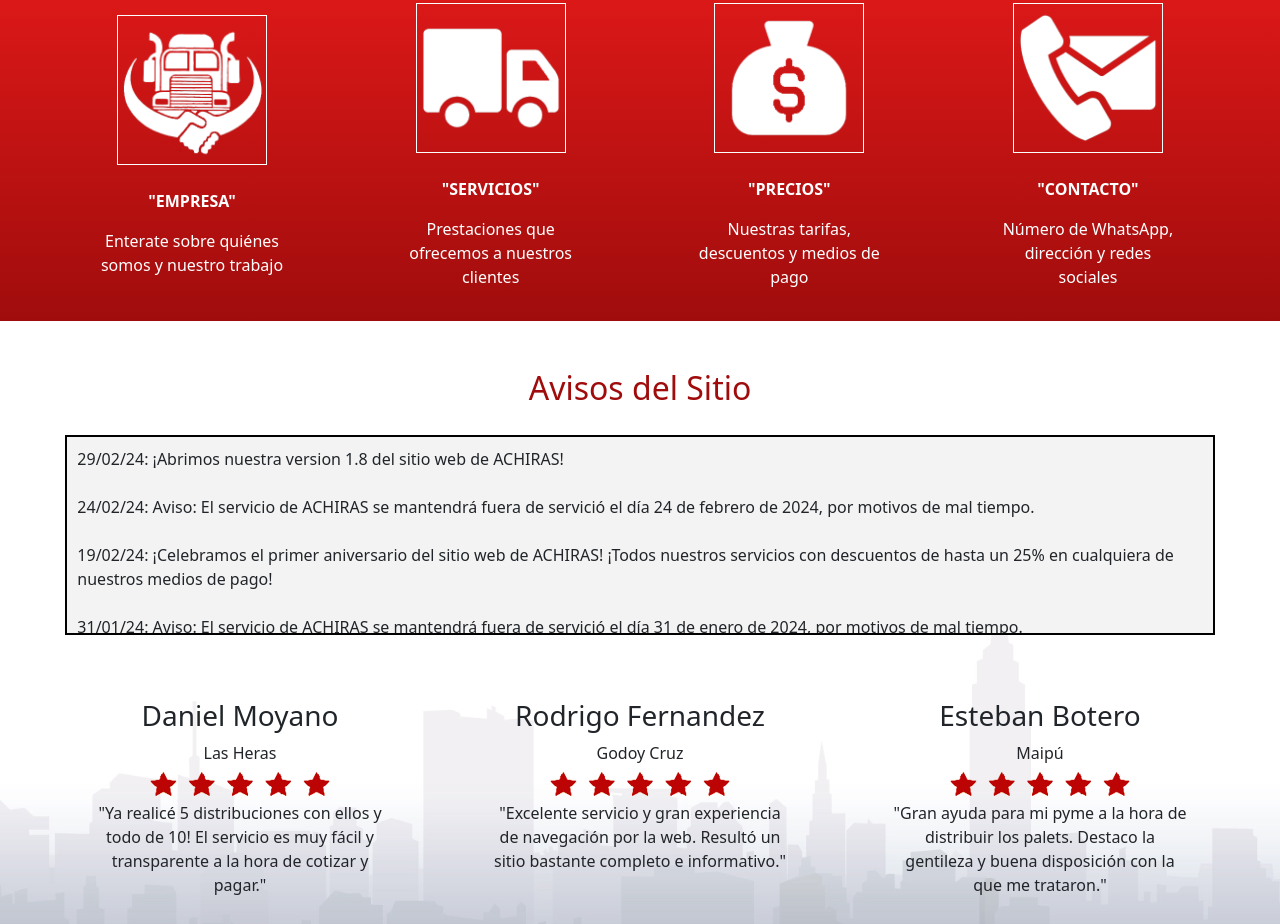
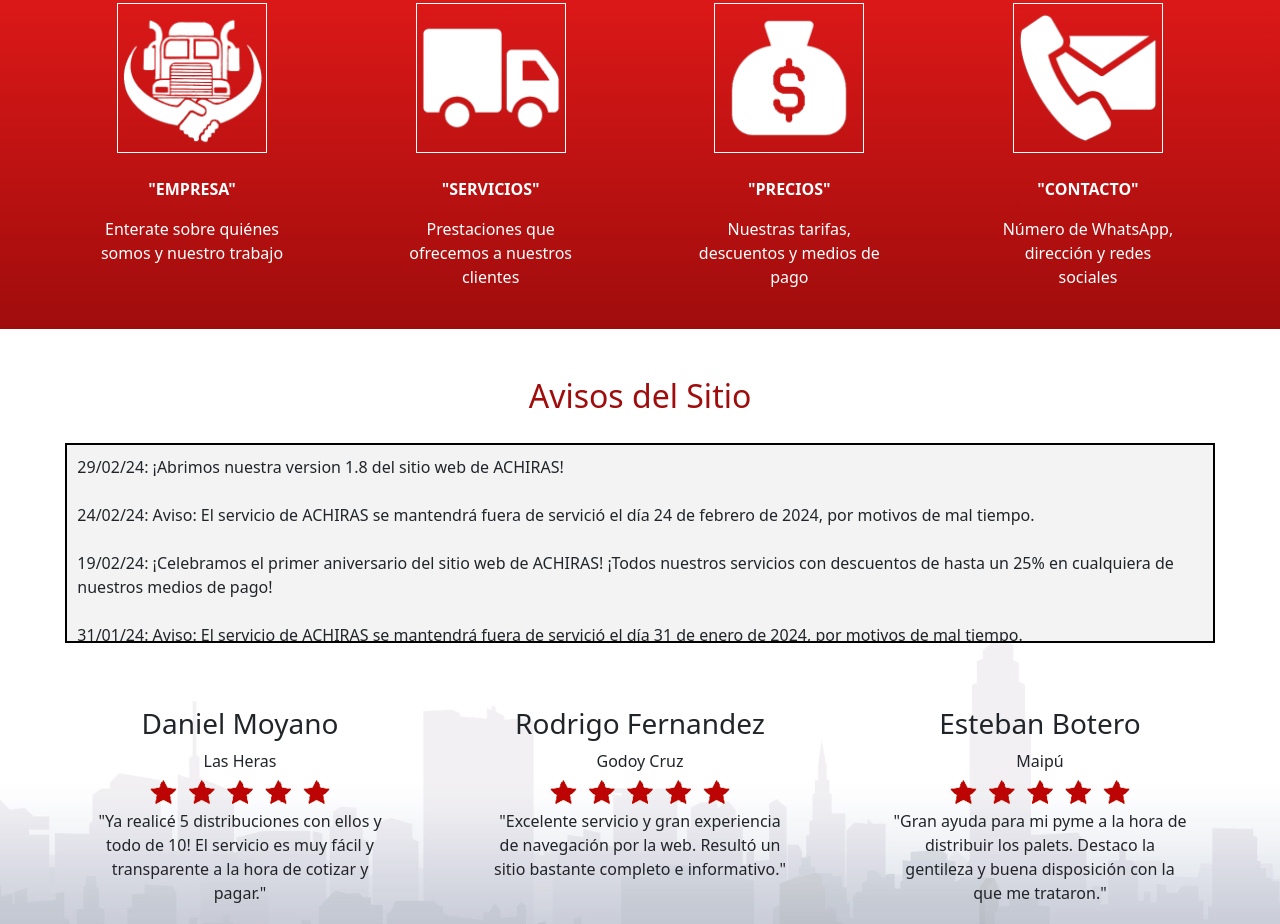
Before and after one commit to Roberto031094/PreEntrega3-Rodriguez, a website: page index.html in a window 1280 px wide. Shown: the part 1390-2314 px from the top of the page. Drawn offline with nearby package versions, Linux system fonts and the light colour scheme.

Commit message:
Correcciones index

```diff
--- a/index.html
+++ b/index.html
@@ -53,27 +53,27 @@
                     <a href="./paginas/empresa.html"><img src="./imagenes/icono-empresa.png" alt="icon-achiras" class="explora__icono"></a>
                     <br>
                     <p class="explora__nombre">"EMPRESA"</p>
-                    <p>Enterate sobre quiénes somos y nuestro trabajo</p>
+                    <p class="explora__descripcion">Enterate sobre quiénes somos y nuestro trabajo</p>
                 </div>
                 <div class="col-2 d-flex flex-column justify-content-center text-center mb-3 explora__caja">
                     <a href="./paginas/servicios.html"><img src="./imagenes/icono-servicios.png" alt="icon-servicio" class="explora__icono"></a>
                     <br>
                     <p class="explora__nombre">"SERVICIOS"</p>
-                    <p>Prestaciones que ofrecemos a nuestros clientes</p>
+                    <p class="explora__descripcion">Prestaciones que ofrecemos a nuestros clientes</p>
                 </div>
                 <div class="col-2 d-flex flex-column justify-content-center text-center mb-3 explora__caja">
                     <a href="./paginas/precios.html"><img src="./imagenes/icono-precios.png" alt="icon-presupuesto" class="explora__icono"></a>
                     <br>
                     <p class="explora__nombre">"PRECIOS"</p>
-                    <p>Nuestras tarifas, descuentos y medios de pago</p>
+                    <p class="explora__descripcion">Nuestras tarifas, descuentos y medios de pago</p>
                 </div>
                 <div class="col-2 d-flex flex-column justify-content-center text-center mb-3 explora__caja">
                     <a href="./paginas/contacto.html"><img src="./imagenes/icono-contacto.png" alt="icon-contacto" class="explora__icono"></a>
                     <br>
                     <p class="explora__nombre">"CONTACTO"</p>
-                    <p>Número de WhatsApp, dirección y redes sociales</p>
+                    <p class="explora__descripcion">Número de WhatsApp, dirección y redes sociales</p>
                 </div>
-            </div>
+             </div>
         </section>
         <section class="avisos container-fluid">
             <div>
--- a/scss/pages/index.scss
+++ b/scss/pages/index.scss
@@ -26,20 +26,25 @@
 
   div{
     .explora__caja{
+      a{
         .explora__icono{
           width: 150px;
           height: 150px;
           border: 1px solid white;
         }
-
         .explora__icono:hover{
           box-shadow: 1px 5px 49px 1px rgba(255,255,255,0.49);
           -webkit-box-shadow: 1px 5px 49px 1px rgba(255,255,255,0.49);
           -moz-box-shadow: 1px 5px 49px 1px rgba(255,255,255,0.49); ;
         }
+      }
 
       .explora__nombre{
         font-weight: 600;
+      }
+
+      .explora__descripcion{
+        height: 80px;
       }
 
       @include media-query-mobile(){
```
Also changed, not shown: css/main.css, 1 other file. Lines whose indentation alone changed are shown as unchanged.
